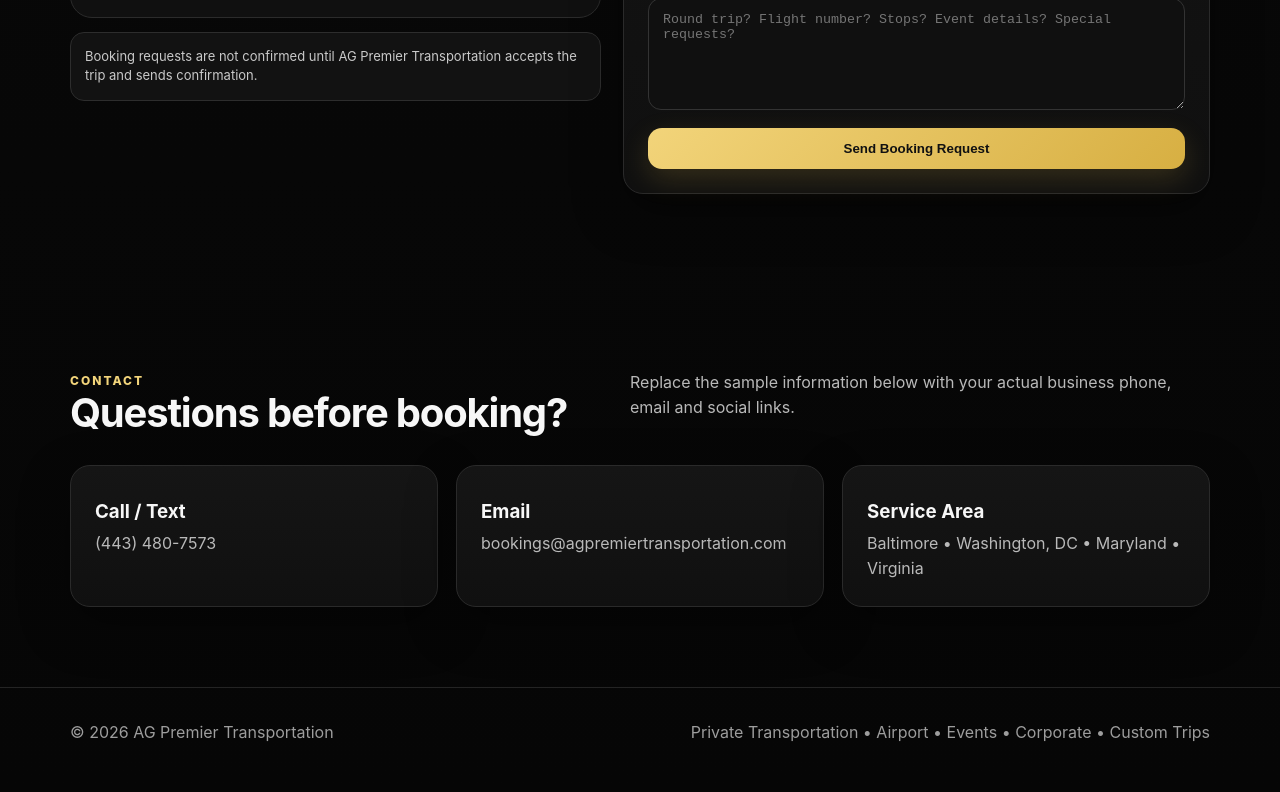
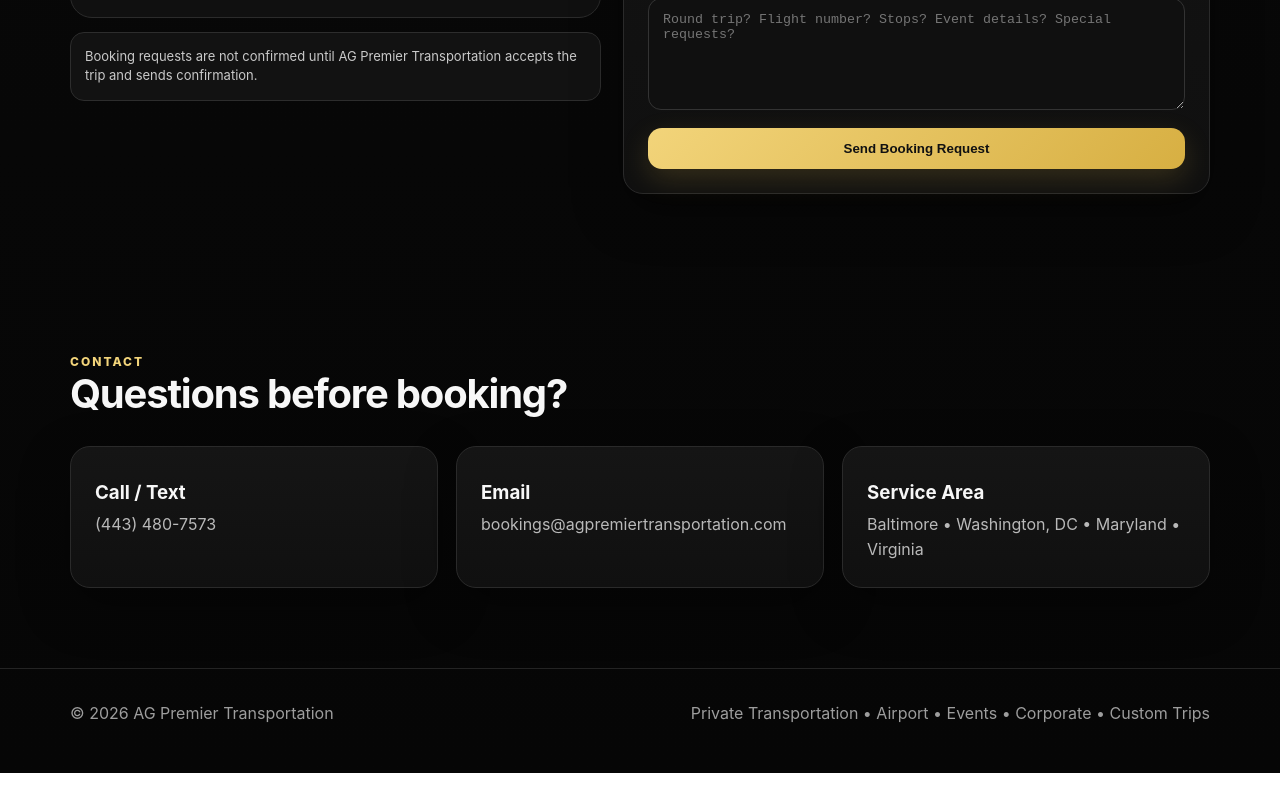
Before and after one commit to accessgrantedag-app/Access-granted-transportation, a plain HTML site: page index.html in a window 1280 px wide. Shown: the part 4902-5694 px from the top of the page. Drawn offline with Linux system fonts and the light colour scheme.

Commit message:
Update index.html

```diff
--- a/index.html
+++ b/index.html
@@ -372,7 +372,7 @@
     <div class="wrap">
       <div class="section-head">
         <div><div class="eyebrow">Contact</div><h2>Questions before booking?</h2></div>
-        <p>Replace the sample information below with your actual business phone, email and social links.</p>
+
       </div>
       <div class="grid">
         <div class="card"><h3>Call / Text</h3><p>(443) 480-7573</p></div>
```
